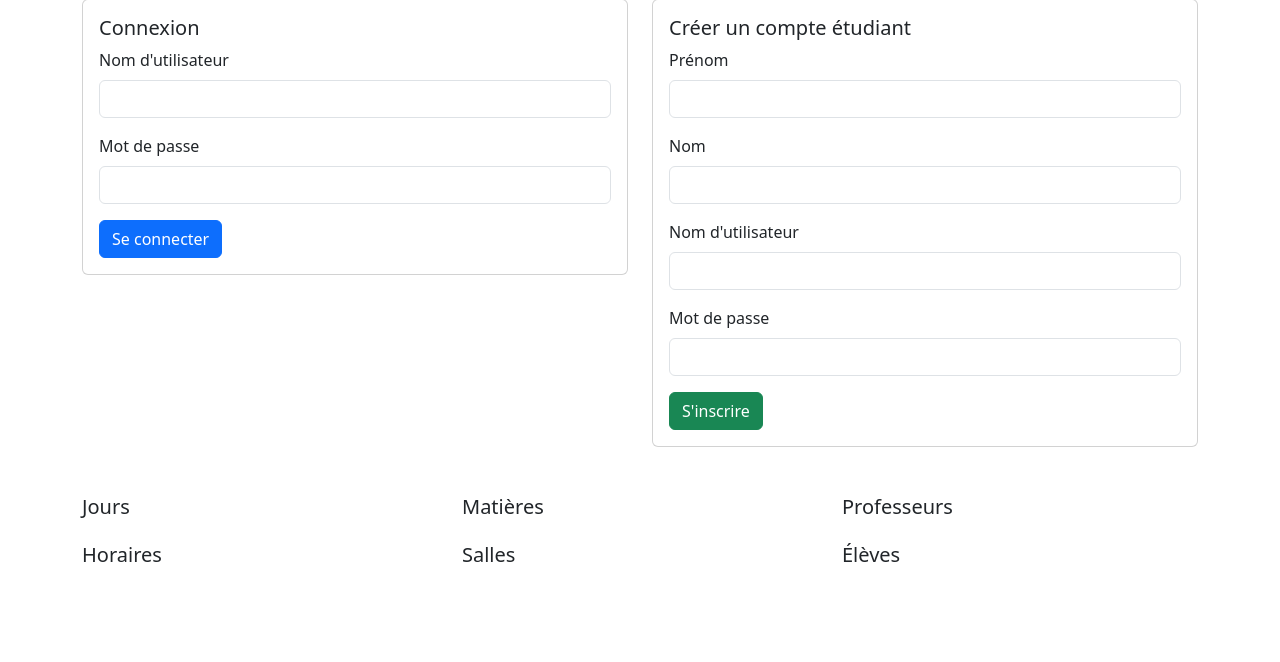
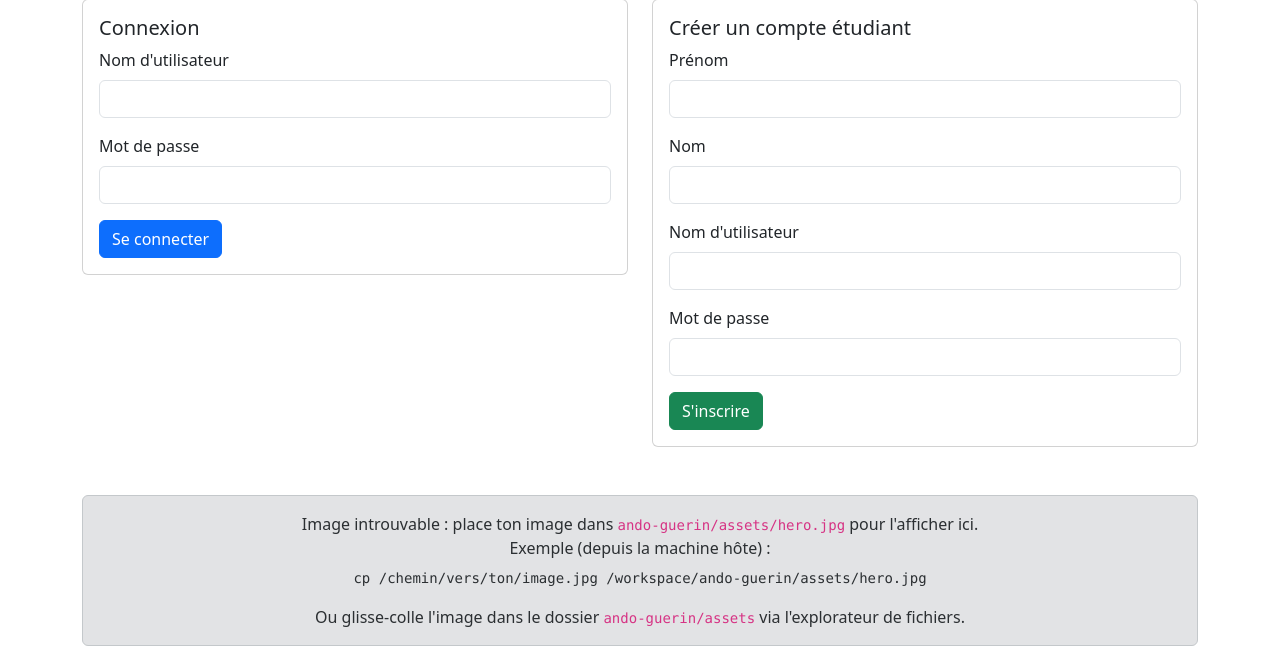
Before and after one commit to cedrictisseyre/iemh-marseille-2025, a PHP site: page /ando-guerin/index.php in a window 1280 px wide. Shown: the part 203-865 px from the top of the page. Before the commit the page ends 765 px from the top, so only its background shows below. Run offline with PHP 8.4, Linux system fonts and the light colour scheme; data that the repository does not hold is empty.

Commit message:
Accueil: remplacer listes par image hero; ajouter dossier assets

```diff
--- a/ando-guerin/index.php
+++ b/ando-guerin/index.php
@@ -230,53 +230,17 @@ if ($_SERVER['REQUEST_METHOD'] === 'POST' && isset($_POST['action']) && $_POST['
                         </div>
                 <?php endif; ?>
                 <div class="row mt-4">
-                    <div class="col-md-4">
-                        <h5>Jours</h5>
-                        <ul class="list-group mb-3">
-                            <?php foreach ($jours as $jour): ?>
-                                <li class="list-group-item"><?= htmlspecialchars($jour['nom']) ?></li>
-                            <?php endforeach; ?>
-                        </ul>
-                        <h5>Horaires</h5>
-                        <ul class="list-group mb-3">
-                            <?php foreach ($horaires as $horaire): ?>
-                                <li class="list-group-item">
-                                    <?= htmlspecialchars(substr($horaire['debut'],0,5)) ?> - <?= htmlspecialchars(substr($horaire['fin'],0,5)) ?>
-                                </li>
-                            <?php endforeach; ?>
-                        </ul>
-                    </div>
-                    <div class="col-md-4">
-                        <h5>Matières</h5>
-                        <ul class="list-group mb-3">
-                            <?php $matieres = $conn->query('SELECT * FROM matieres ORDER BY nom')->fetchAll();
-                            foreach ($matieres as $matiere): ?>
-                                <li class="list-group-item"><?= htmlspecialchars($matiere['nom']) ?></li>
-                            <?php endforeach; ?>
-                        </ul>
-                        <h5>Salles</h5>
-                        <ul class="list-group mb-3">
-                            <?php $salles = $conn->query('SELECT * FROM salles ORDER BY nom')->fetchAll();
-                            foreach ($salles as $salle): ?>
-                                <li class="list-group-item"><?= htmlspecialchars($salle['nom']) ?></li>
-                            <?php endforeach; ?>
-                        </ul>
-                    </div>
-                    <div class="col-md-4">
-                        <h5>Professeurs</h5>
-                        <ul class="list-group mb-3">
-                            <?php foreach ($profs as $prof): ?>
-                                <li class="list-group-item">
-                                    <?= htmlspecialchars($prof['prenom'] . ' ' . $prof['nom']) ?> (<?= htmlspecialchars($prof['matieres']) ?>)
-                                </li>
-                            <?php endforeach; ?>
-                        </ul>
-                        <h5>Élèves</h5>
-                        <ul class="list-group mb-3">
-                            <?php foreach ($eleves as $eleve): ?>
-                                <li class="list-group-item"><?= htmlspecialchars($eleve['prenom'] . ' ' . $eleve['nom']) ?></li>
-                            <?php endforeach; ?>
-                        </ul>
+                    <div class="col-12 text-center">
+                        <?php if (file_exists(__DIR__ . '/assets/hero.jpg')): ?>
+                            <img src="assets/hero.jpg" alt="Bannière Mastère IHME" class="img-fluid rounded" style="max-height:420px; object-fit:cover;">
+                        <?php else: ?>
+                            <div class="alert alert-secondary">
+                                Image introuvable : place ton image dans <code>ando-guerin/assets/hero.jpg</code> pour l'afficher ici.<br>
+                                Exemple (depuis la machine hôte) :
+                                <pre class="mt-2">cp /chemin/vers/ton/image.jpg /workspace/ando-guerin/assets/hero.jpg</pre>
+                                Ou glisse-colle l'image dans le dossier <code>ando-guerin/assets</code> via l'explorateur de fichiers.
+                            </div>
+                        <?php endif; ?>
                     </div>
                 </div>
             </div>
```
Also changed, not shown: 1 other file.
